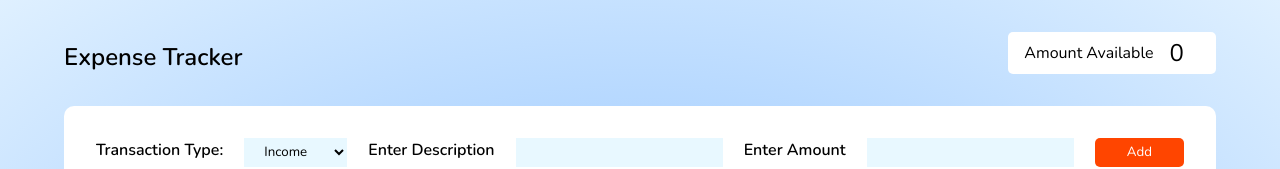
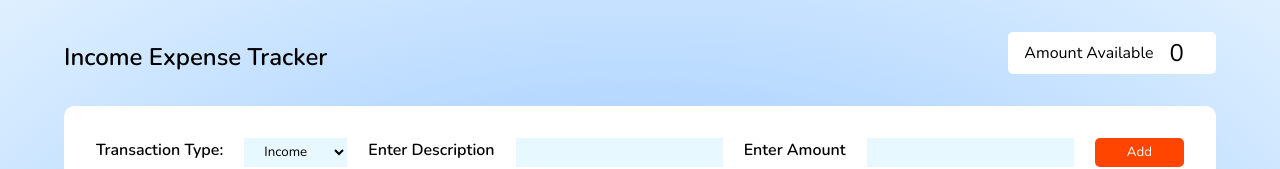
Before and after one commit to zen-class/web-development-for-students, a plain HTML site: page ExpenseTracker - starter -/index.html in a window 1280 px wide. Shown: the top 169 px of the page. Drawn offline with nearby package versions, Linux system fonts and the light colour scheme.

Commit message:
Update index.html

```diff
--- a/ExpenseTracker - starter -/index.html
+++ b/ExpenseTracker - starter -/index.html
@@ -5,7 +5,7 @@
     <meta charset="UTF-8">
     <meta http-equiv="X-UA-Compatible" content="IE=edge">
     <meta name="viewport" content="width=device-width, initial-scale=1.0">
-    <title>Expense Calculator</title>
+    <title>Income Expense Tracker</title>
     <link rel="preconnect" href="https://fonts.googleapis.com">
     <link rel="preconnect" href="https://fonts.gstatic.com" crossorigin>
     <link href="https://fonts.googleapis.com/css2?family=Nunito:wght@400;500;600&display=swap" rel="stylesheet">
@@ -15,7 +15,7 @@
 
 <body>
     <div class="heading">
-        <h2 class="head-text">Expense Tracker</h2>
+        <h2 class="head-text">Income Expense Tracker</h2>
         <div class="Amount">
             <p class="amt-text">Amount Available</p>
             <p class="amt">0</p>
```
